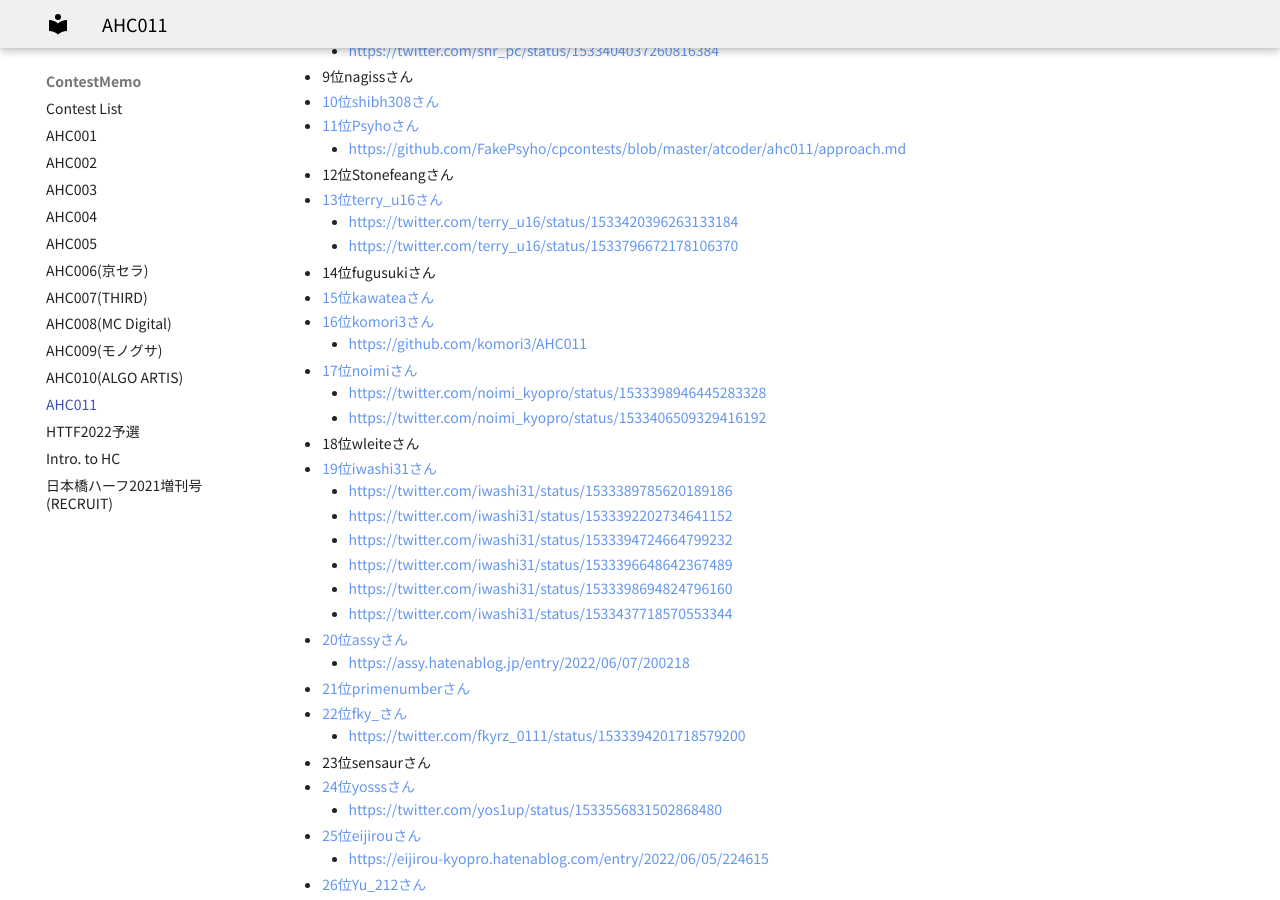
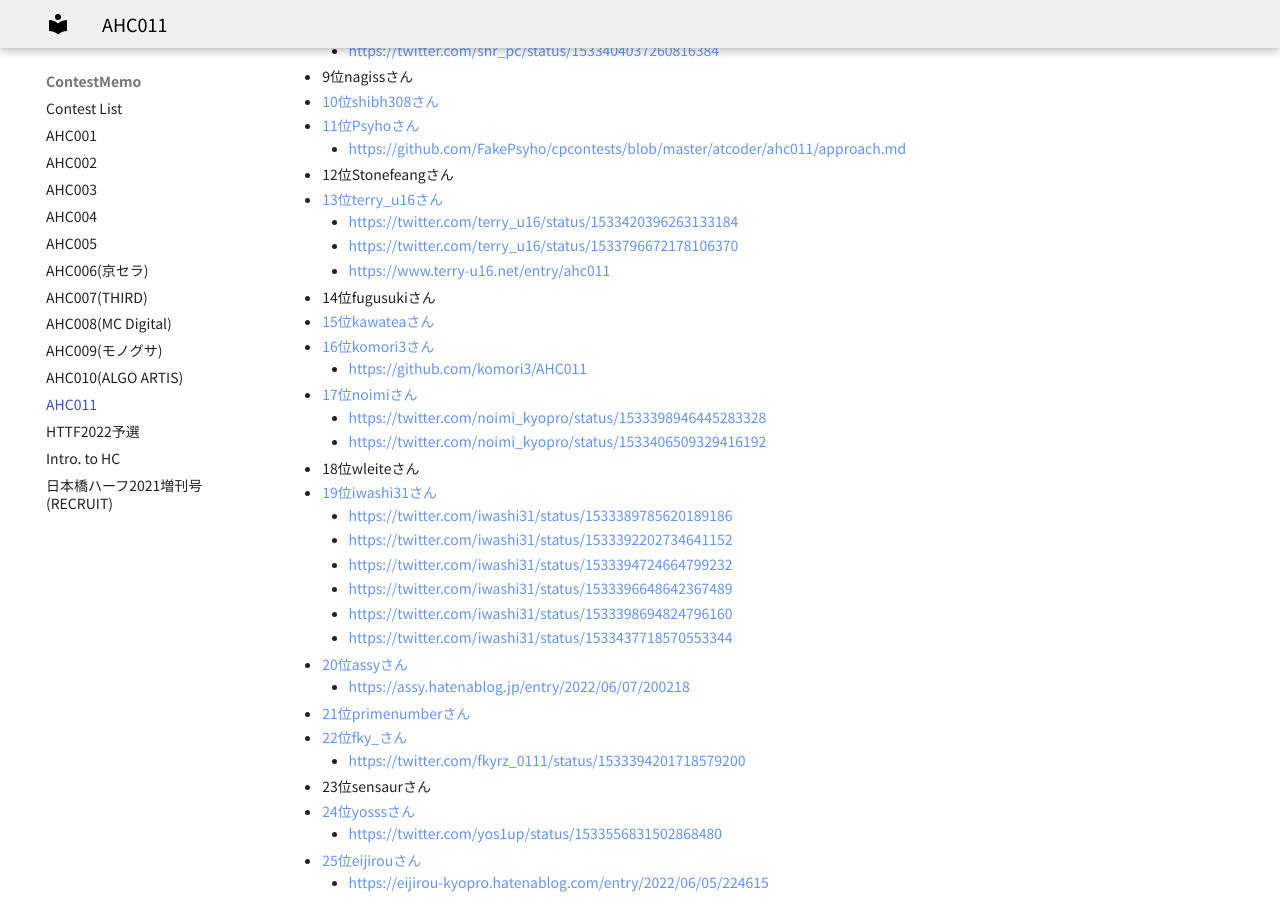
Before and after one commit to jetbead/AtCoderHeuristicContestMemo, an MkDocs documentation site: the page built from docs/ContestMemo/ahc011.md, in a window 1280 px wide and 900 px high, scrolled down 1201 px. Built offline with MkDocs 1.6.1 and Material for MkDocs 9.7.7, drawn with Linux system fonts in a browser that asks for light colours; some web fonts are replaced; some of the changed lines change nothing that is shown.

Commit message:
Update ahc011.md

```diff
--- a/docs/ContestMemo/ahc011.md
+++ b/docs/ContestMemo/ahc011.md
@@ -60,6 +60,7 @@
 - [13位terry_u16さん](https://twitter.com/terry_u16/status/1533388894812573697)
   - https://twitter.com/terry_u16/status/1533420396263133184
   - https://twitter.com/terry_u16/status/1533796672178106370
+  - https://www.terry-u16.net/entry/ahc011
 - 14位fugusukiさん
 - [15位kawateaさん](https://twitter.com/kawatea03/status/1533389639737716736)
 - [16位komori3さん](https://twitter.com/komora71_/status/1533390333891198976)
```
